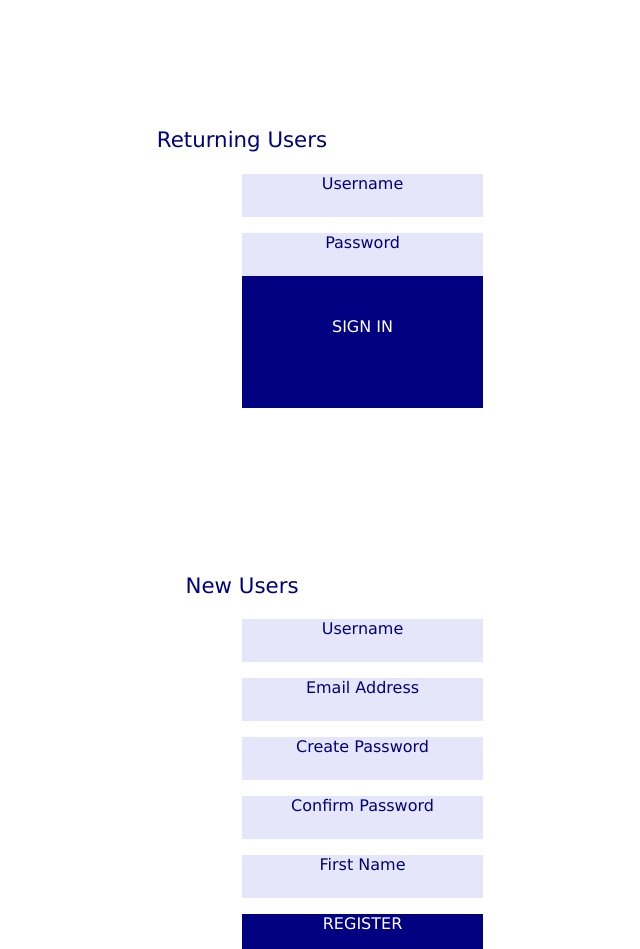
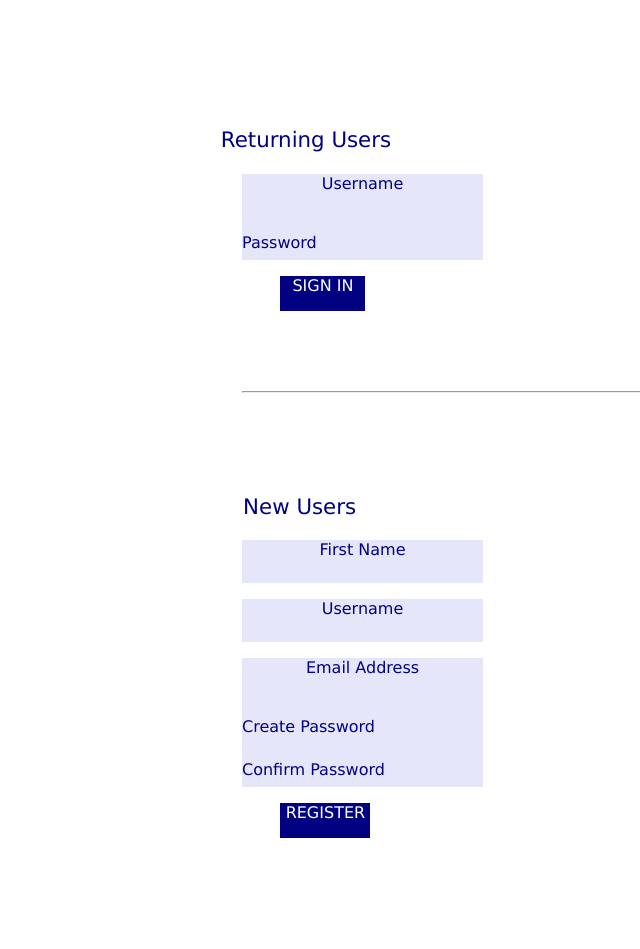
Before and after one commit to TheWITProject/make-it-make-cents, a React (Create React App) app in the folder frontend/: page / in a window 1280 px wide. Shown: the part 300-1249 px from the top of the page, without its empty margins (398-1038 px from the left). After the commit the page ends 1138 px from the top, so only its background shows below. Built offline with nearby package versions, Linux system fonts and the light colour scheme.

Commit message:
Added divider and fixed buttons, next is to add input fields and image and text to left

```diff
--- a/frontend/src/App.css
+++ b/frontend/src/App.css
@@ -1,8 +1,8 @@
-.welcome .format {
-  display: flex;
-  justify-content: flex-start;
-  flex-flow: column wrap;
+.container {
+  box-sizing: content-box;
+  width: 100%;
 }
+
 .welcome .welcome {
   margin-left: 20%;
   color: Navy;
@@ -16,6 +16,7 @@
 }
 
 .welcome .returningusers {
+  margin-left: 10%;
   color: Navy;
   text-align: center;
   border-style: none;
@@ -52,45 +53,39 @@
   font-style: bold;
   background-color: lavender;
   padding-bottom: 8px;
+  display: flex;
+  flex-wrap: wrap;
 }
 
 .welcome .signin {
-  margin-left: 50%;
+  margin-left: 53%;
   color: white;
   text-align: center;
-  border-style: none;
   height: 35px;
-  width: 241px;
+  width: 85px;
   font-size: 12pt;
   font-family: verdana;
   font-style: bold;
+  box-sizing: border-box;
+  border: #322667;
   background-color: Navy;
-  padding-top: 25px;
+}
+
+.welcome .line {
+  width: 600px;
+  margin-left: 50%;
+  padding-top: 72px;
   padding-bottom: 72px;
 }
 
 .welcome .newusers {
+  margin-left: 9%;
   color: Navy;
   text-align: center;
   border-style: none;
   font-size: 16pt;
   font-family: verdana;
   font-style: bold;
-  padding-top: 144px;
-}
-
-.welcome .email {
-  margin-left: 50%;
-  color: Navy;
-  text-align: center;
-  border-style: none;
-  height: 35px;
-  width: 241px;
-  font-size: 12pt;
-  font-family: verdana;
-  font-style: bold;
-  background-color: lavender;
-  padding-bottom: 8px;
 }
 .welcome .name {
   margin-left: 50%;
@@ -105,17 +100,31 @@
   background-color: lavender;
   padding-bottom: 8px;
 }
-
-.welcome .register {
+.welcome .email {
   margin-left: 50%;
-  color: white;
+  color: Navy;
   text-align: center;
-  border: 12px;
+  border-style: none;
   height: 35px;
   width: 241px;
   font-size: 12pt;
   font-family: verdana;
   font-style: bold;
+  background-color: lavender;
+  padding-bottom: 8px;
+}
+
+.welcome .register {
+  margin-left: 53%;
+  color: white;
+  text-align: center;
+  height: 35px;
+  width: 90px;
+  font-size: 12pt;
+  font-family: verdana;
+  font-style: bold;
+  box-sizing: border-box;
+  border: #322667;
   background-color: Navy;
 }
 
--- a/frontend/src/App.js
+++ b/frontend/src/App.js
@@ -8,6 +8,7 @@ console.log(logo);
 
 function App() {
   return (
+    <div className="container">
     <div className="welcome">
       <div className="logo">
       <img src={logo} alt="Logo"/>
@@ -17,13 +18,15 @@ function App() {
       <div className="username"><p>Username</p></div>
       <div className="password"><p>Password</p></div>
       <div className="signin"><p>SIGN IN</p></div>
+      <div className="line"><hr></hr></div>
       <div className="newusers"><p>New Users</p></div>
+      <div className="name"><p>First Name</p></div>
       <div className="username"><p>Username</p></div>
       <div className="email"><p>Email Address</p></div>
       <div className="password"><p>Create Password</p></div>
       <div className="password"><p>Confirm Password</p></div>
-      <div className="name"><p>First Name</p></div>
       <div className="register"><p>REGISTER</p></div>
+    </div>
     </div>
   );
 }
```
